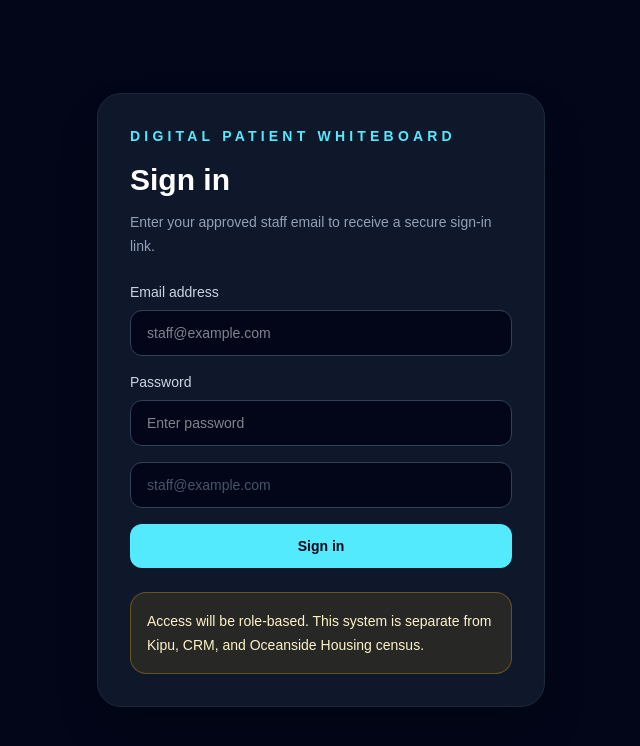
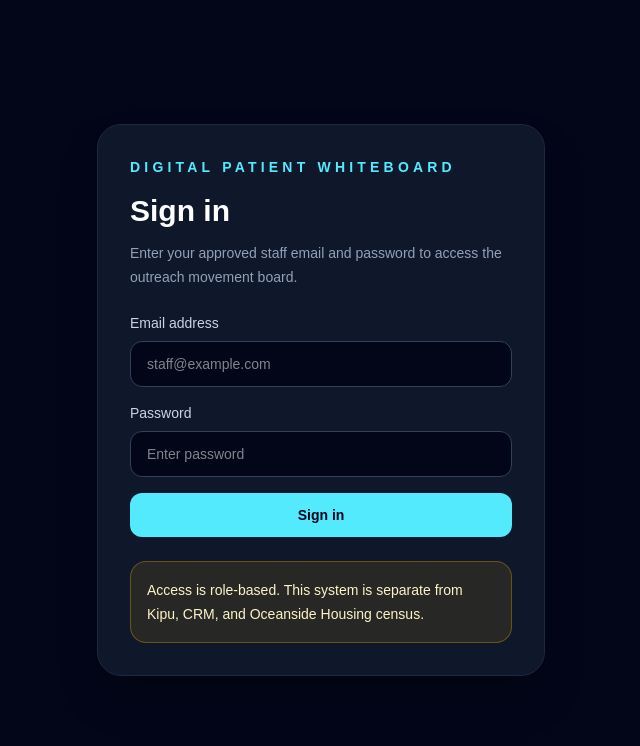
Before and after one commit to Derek561/digital-patient-whiteboard, a Next.js app: page /login in a window 1280 px wide. Shown: the top 746 px of the page, without its empty margins (319-959 px from the left). Built offline with nearby package versions, Linux system fonts and the light colour scheme.

Commit message:
Pivot to Login password not magic link

```diff
--- a/src/app/login/page.tsx
+++ b/src/app/login/page.tsx
@@ -20,7 +20,8 @@ export default async function LoginPage({ searchParams }: LoginPageProps) {
         <h1 className="mt-4 text-3xl font-bold text-white">Sign in</h1>
 
         <p className="mt-3 text-sm leading-6 text-slate-400">
-          Enter your approved staff email to receive a secure sign-in link.
+          Enter your approved staff email and password to access the outreach
+          movement board.
         </p>
 
         <form action={signIn} className="mt-6 flex flex-col gap-4">
@@ -46,15 +47,6 @@ export default async function LoginPage({ searchParams }: LoginPageProps) {
             />
           </label>
 
-          <input
-            id="email"
-            name="email"
-            type="email"
-            required
-            placeholder="staff@example.com"
-            className="rounded-xl border border-slate-700 bg-slate-950 px-4 py-3 text-sm text-white outline-none transition placeholder:text-slate-600 focus:border-cyan-300"
-          />
-
           <button
             type="submit"
             className="rounded-xl bg-cyan-300 px-4 py-3 text-sm font-bold text-slate-950 transition hover:bg-cyan-200"
@@ -70,7 +62,7 @@ export default async function LoginPage({ searchParams }: LoginPageProps) {
         ) : null}
 
         <div className="mt-6 rounded-2xl border border-amber-400/30 bg-amber-400/10 p-4 text-sm leading-6 text-amber-100">
-          Access will be role-based. This system is separate from Kipu, CRM, and
+          Access is role-based. This system is separate from Kipu, CRM, and
           Oceanside Housing census.
         </div>
       </section>
```
Lines whose indentation alone changed are shown as unchanged.
